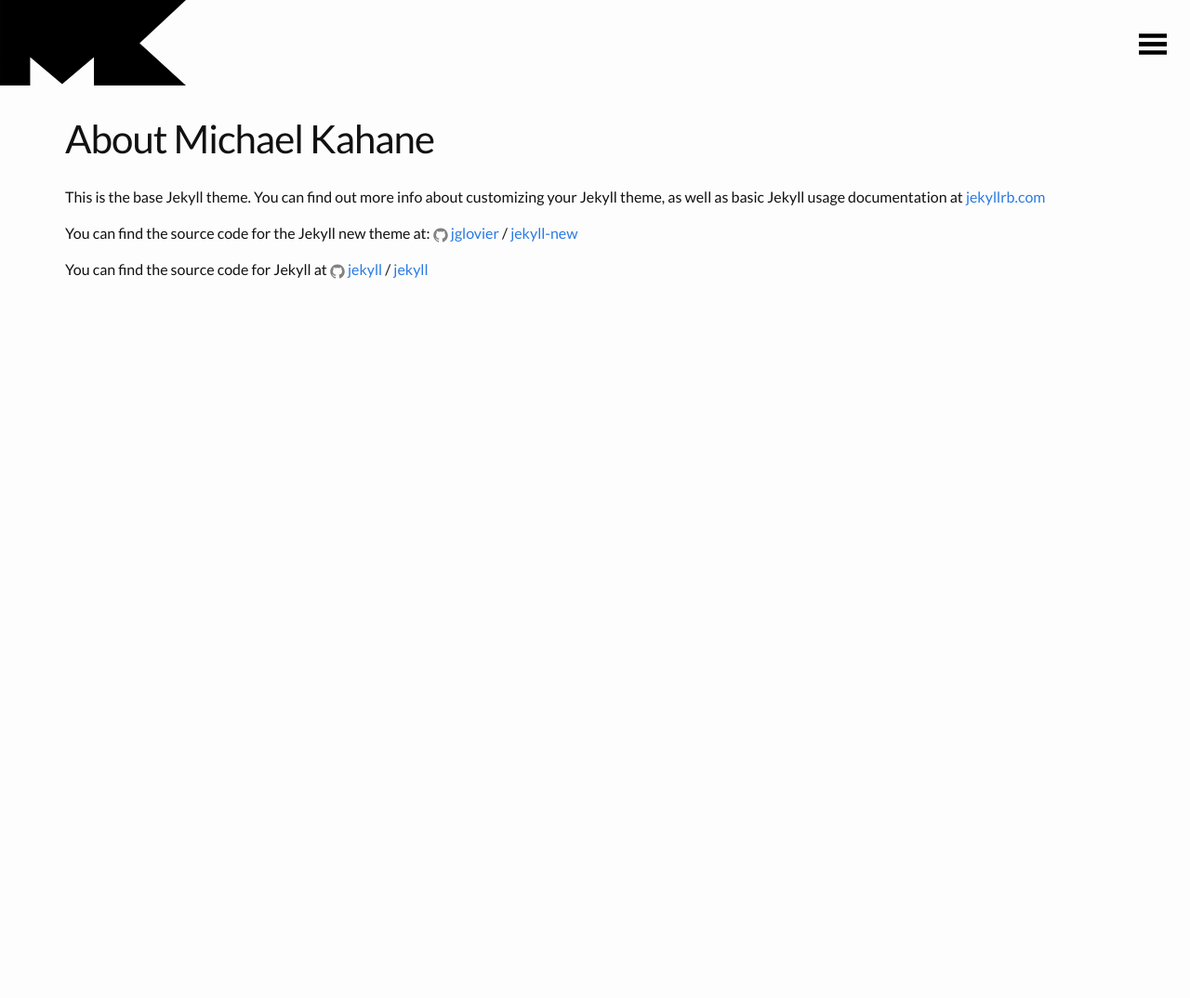
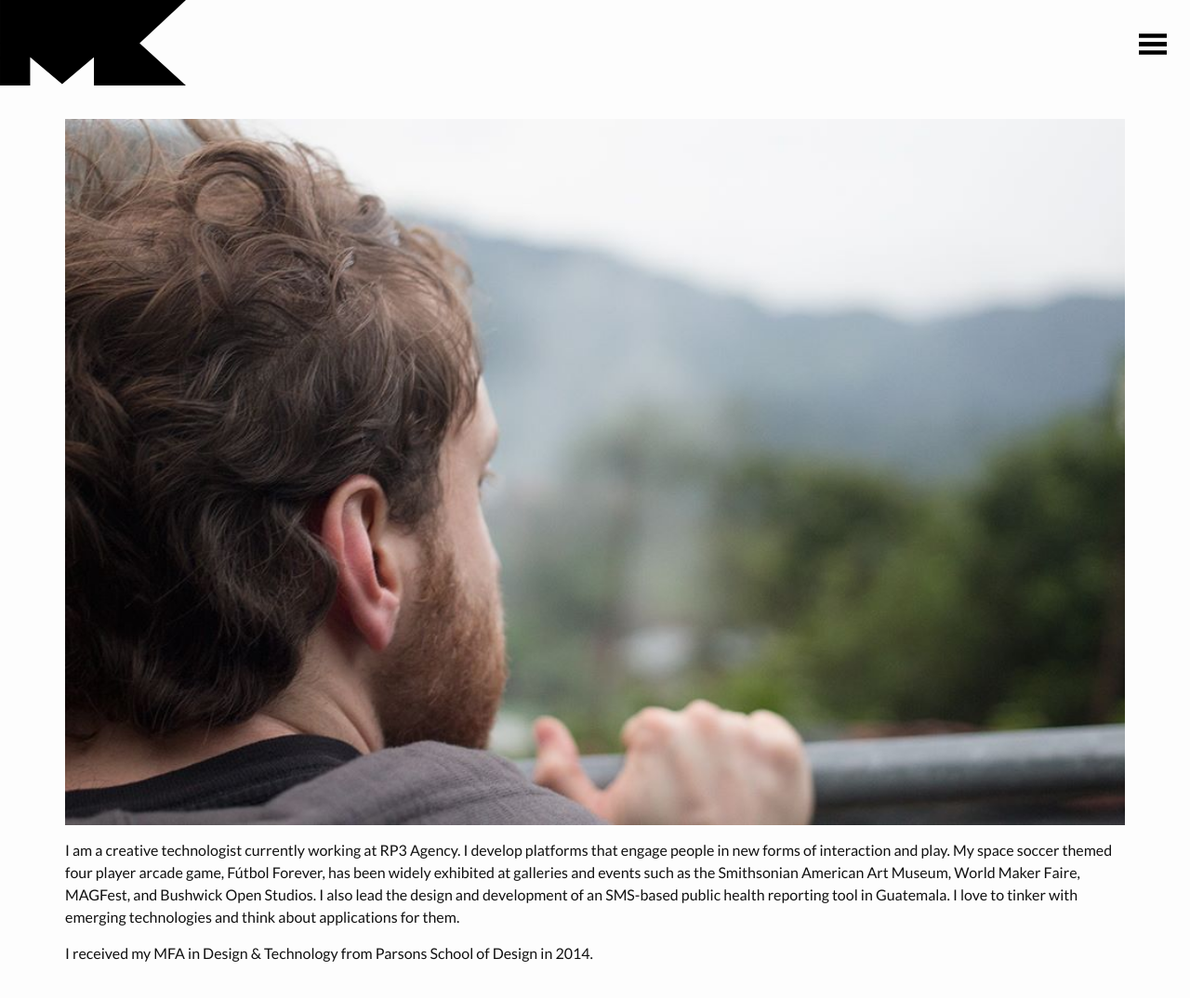
Before and after one commit to LordOfCorners/lordofcorners.github.io, a Jekyll site: the page built from about.html, in a window 1280 px wide. Shown: the top 1074 px of the page at 93% size. Built offline with Jekyll 4.4.1, drawn with Linux system fonts in a browser that asks for light colours.

Commit message:
shitty about page part 2

```diff
--- a/_layouts/page.html
+++ b/_layouts/page.html
@@ -3,12 +3,8 @@ layout: default
 ---
 <article class="post">
 
-  <header class="post-header">
-    <h1 class="post-title">{{ page.title }}</h1>
-  </header>
-
-  <div class="post-content">
-    {{ content }}
-  </div>
+	<div class="post-content">
+		{{ content }}
+	</div>
 
 </article>
--- a/_sass/_layout.scss
+++ b/_sass/_layout.scss
@@ -350,3 +350,11 @@
 		}
 	}
 }
+
+/**
+ * Global
+ */
+
+.full-width {
+	width: 100%;
+}
--- /dev/null
+++ b/about.html
@@ -0,0 +1,24 @@
+---
+layout: page
+title: "About Michael Kahane"
+permalink: /about/
+nav-title: About
+order: 2
+---
+<div>
+	<p>
+		<img class="full-width" src="../images/about.jpg"></img>
+	</p>
+<div>
+
+<div>
+	<p>
+		I am a creative technologist currently working at RP3 Agency. I develop platforms that engage people in new forms of interaction and play. My space soccer themed four player arcade game, Fútbol Forever, has been widely exhibited at galleries and events such as the Smithsonian American Art Museum, World Maker Faire, MAGFest, and Bushwick Open Studios. I also lead the design and development of an SMS-based public health reporting tool in Guatemala. I love to tinker with emerging technologies and think about applications for them.
+	</p>
+</div>
+
+<div>
+	<p>
+	I received my MFA in Design & Technology from Parsons School of Design in 2014.
+	</p>
+</div>
--- a/about.md
+++ /dev/null
@@ -1,17 +0,0 @@
----
-layout: page
-title: "About Michael Kahane"
-permalink: /about/
-nav-title: About
-order: 2
----
-
-This is the base Jekyll theme. You can find out more info about customizing your Jekyll theme, as well as basic Jekyll usage documentation at [jekyllrb.com](http://jekyllrb.com/)
-
-You can find the source code for the Jekyll new theme at:
-{% include icon-github.html username="jglovier" %} /
-[jekyll-new](https://github.com/jglovier/jekyll-new)
-
-You can find the source code for Jekyll at
-{% include icon-github.html username="jekyll" %} /
-[jekyll](https://github.com/jekyll/jekyll)
```
Also changed, not shown: contact.md (+2 -2 lines), images/about.jpg (added).
